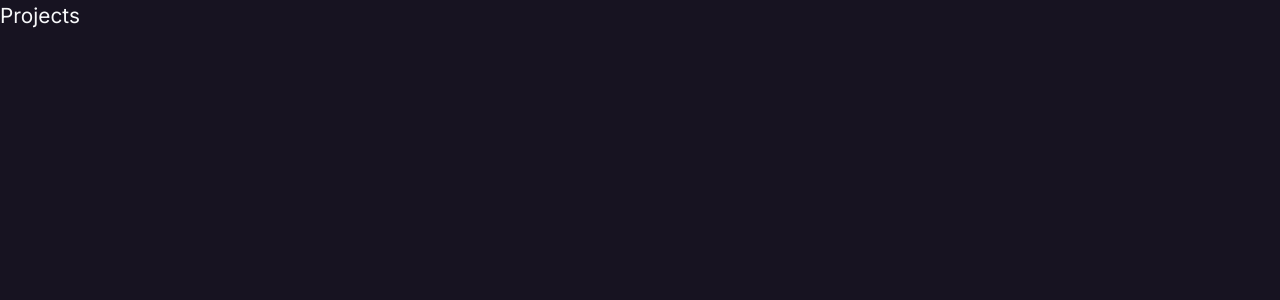
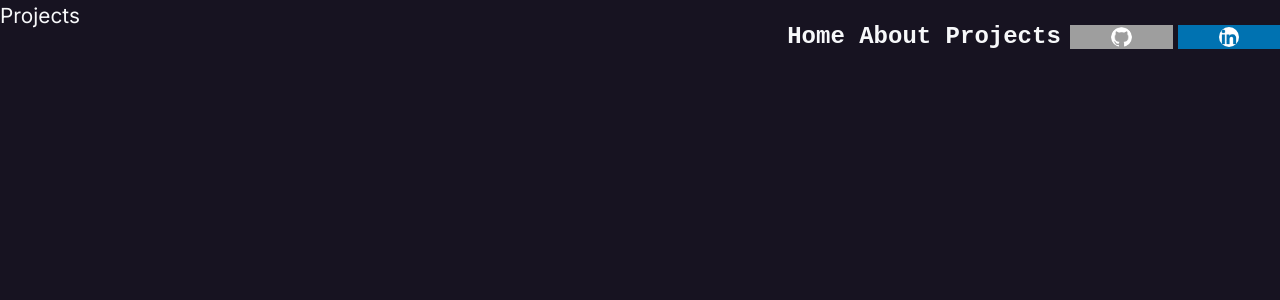
Before and after one commit to joehannis/portfolio, a Next.js app: page /projects in a window 1280 px wide. Shown: the top 300 px of the page. Built offline with nearby package versions, Linux system fonts and the light colour scheme; grey boxes are pictures that could not be loaded.

Commit message:
fix: fixed nav bar and page load order

```diff
--- /dev/null
+++ b/components/Header.js
@@ -0,0 +1,32 @@
+import Link from 'next/link';
+import Image from 'next/image';
+import githubIcon from '../public/github-icon-white.png';
+import linkedInIcon from '../public/linkedin-logo-white.png';
+
+export default function Header() {
+  return (
+    <div className='header'>
+      <div className='box-container'>
+        <Link className='navbar-link' href='/'>
+          Home
+        </Link>
+        <Link className='navbar-link' href='/about'>
+          About
+        </Link>
+        <Link className='navbar-link' href='/projects'>
+          Projects
+        </Link>
+
+        <a href='https://github.com/joehannis' className='github-box'>
+          <Image className='icon' src={githubIcon} alt='GitHub icon' />
+        </a>
+        <a
+          href='https://www.linkedin.com/in/joe-hannis/'
+          className='linkedin-box'
+        >
+          <Image className='icon' src={linkedInIcon} alt='LinkedIn icon' />
+        </a>
+      </div>
+    </div>
+  );
+}
--- a/src/app/globals.css
+++ b/src/app/globals.css
@@ -71,24 +71,14 @@ body,
   display: flex;
   flex-direction: row;
   justify-content: flex-end;
-  width: 30vw;
-  height: auto;
+  align-items: center;
+  width: 100%;
+  height: 2vw;
   border-radius: 5px;
-  margin-top: 1rem;
+
   top: 1rem;
   left: 1rem;
-  gap: 1rem; /* Add this line to set the gap between the icons */
-}
-
-.navbar {
-  display: flex;
-  flex-direction: row;
-  justify-content: flex-end;
-  height: auto;
-  border-radius: 5px;
-  margin: 1rem;
-  top: 1rem;
-  left: 1rem;
+  gap: 0.2em; /* Add this line to set the gap between the icons */
 }
 
 .navbar-link {
@@ -97,7 +87,7 @@ body,
   justify-content: flex-end;
   height: auto;
   border-radius: 5px;
-  margin: 1rem;
+  margin: 0.2em;
   top: 1rem;
   left: 1rem;
   font-family: 'Source Code Pro', monospace;
@@ -105,29 +95,31 @@ body,
 }
 
 .header {
-  font-size: 2rem;
+  font-size: 1.5rem;
   font-weight: 600;
   line-height: 1.25;
   display: flex;
   flex-direction: row;
-  justify-content: flex-end;
-  align-items: center;
-  margin-bottom: 1rem;
-  width: 33%;
+  justify-content: space-evenly;
+  margin-top: 1em;
+  margin-bottom: 3rem;
+  width: 100%;
   position: fixed;
-  right: 1%;
+  top: 0; /* Add this line to position the header at the top of the screen */
 }
 
 .title-div {
-  font-size: 2rem;
+  font-size: 1.5rem;
   font-weight: 600;
   line-height: 1.25;
   display: flex;
   flex-direction: column;
-  justify-content: center;
-  align-items: center;
+  justify-content: center; /* Add this line to center the contents vertically */
+  align-items: center; /* Add this line to center the contents horizontally */
+  margin-top: 3em;
   margin-bottom: 1rem;
   width: 100%;
+  margin-left: 0; /* Add this line to make the div start from the left */
 }
 
 .title {
@@ -175,11 +167,9 @@ body,
 .github-box {
   display: flex;
   flex-direction: row;
-  width: 30%;
-  height: 30%;
   justify-content: center;
   align-items: center;
-  font-family: 'Source Code Pro', monospace;
+  width: 8%;
 }
 
 .linkedin-box {
@@ -200,7 +190,8 @@ body,
   align-items: center;
   margin: 2%;
   border-radius: 10px;
-  width: 75%;
+  width: 20%;
+  height: 20%;
 }
 
 .github-box {
--- a/src/app/layout.js
+++ b/src/app/layout.js
@@ -1,5 +1,6 @@
 import './globals.css';
 import { Inter } from 'next/font/google';
+import Header from '../../components/Header.js';
 
 const inter = Inter({ subsets: ['latin'] });
 
@@ -19,7 +20,18 @@ export default function RootLayout({ children }) {
           sizes='<generated>'
         />
       </head>
-      <body className={inter.className}>{children}</body>
+      <body className={inter.className}>
+        <HeaderLayout />
+        {children}
+      </body>
     </html>
   );
 }
+
+function HeaderLayout() {
+  return (
+    <header>
+      <Header />
+    </header>
+  );
+}
--- a/src/app/page.js
+++ b/src/app/page.js
@@ -4,8 +4,6 @@ import Image from 'next/image';
 import Link from 'next/link';
 import TypeIt from 'typeit-react';
 import profilePic from '../../public/IMG_0022-removebg-preview.png';
-import linkedInIcon from '../../public/linkedin-logo-white.png';
-import githubIcon from '../../public/github-icon-white.png';
 
 export default function Home() {
   const [titleVisible, setTitleVisible] = useState(false);
@@ -33,31 +31,7 @@ export default function Home() {
   }, []);
 
   return (
-    <>
     <div>
-        <div className='header'>
-          <div className='box-container'>
-            <Link className='navbar-link' href='/'>
-              Home
-            </Link>
-            <Link className='navbar-link' href='/about'>
-              About
-            </Link>
-            <Link className='navbar-link' href='/projects'>
-              Projects
-            </Link>
-
-            <a href='https://github.com/joehannis' className='github-box'>
-              <Image className='icon' src={githubIcon} alt='GitHub icon' />
-            </a>
-            <a
-              href='https://www.linkedin.com/in/joe-hannis/'
-              className='linkedin-box'
-            >
-              <Image className='icon' src={linkedInIcon} alt='LinkedIn icon' />
-            </a>
-          </div>
-        </div>
       <div className='title-div'>
         <TypeIt
           options={{
@@ -105,16 +79,17 @@ export default function Home() {
                 waitUntilVisible: true,
               }}
             >
+              <p>
                 I love to use my brain and figure out puzzles. I find a
                 collaborative team environment exciting, where everyone is
                 coalescing around a problem and sharing knowledge. I love
                 learning, and I want a career that is constantly evolving and
                 challenging me, as I gain fulfillment from growth.
+              </p>
             </TypeIt>
           </div>
         )}
       </div>
     </div>
-    </>
   );
 }
```
Lines whose indentation alone changed are shown as unchanged.
